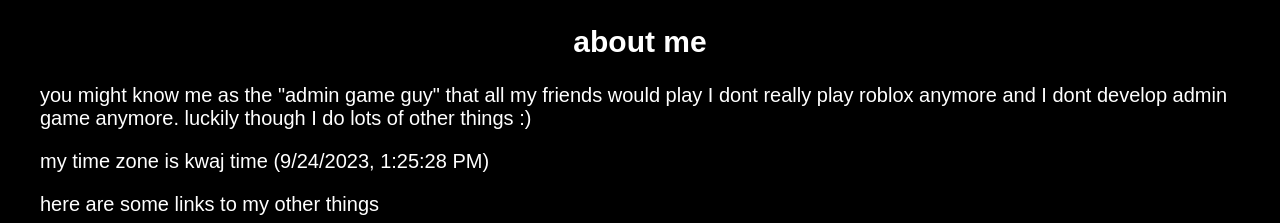
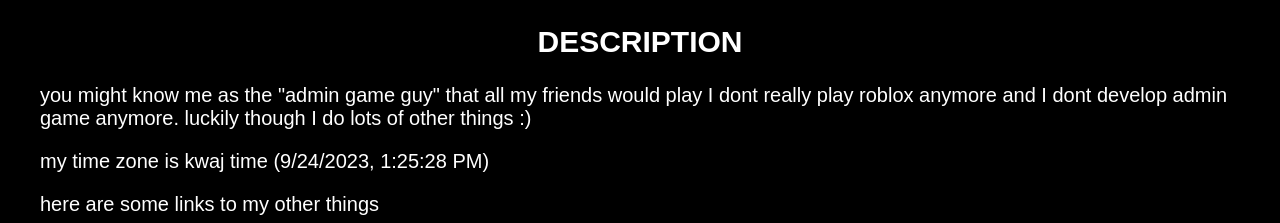
Before and after one commit to rumfel3/rumfel3.github.io, a plain HTML site: page index.html in a window 1280 px wide. Shown: the top 223 px of the page. Drawn offline with Linux system fonts and the light colour scheme.

Commit message:
Update index.html

```diff
--- a/index.html
+++ b/index.html
@@ -12,7 +12,7 @@
     <body>
         <main>
             <section>
-                <h2>about me</h2>
+                <h2>DESCRIPTION</h2>
                 <p>you might know me as the "admin game guy" that all my friends would play
                     I dont really play roblox anymore and I dont develop admin game anymore.
                     luckily though I do lots of other things :)</p>
```
